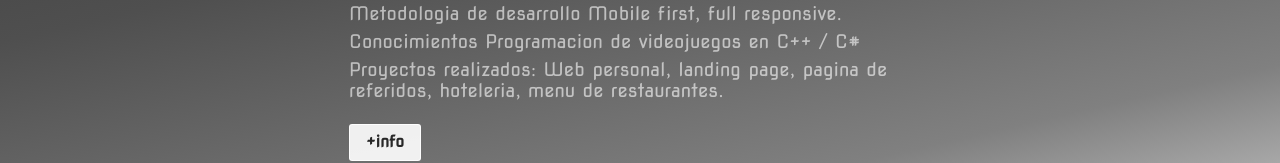
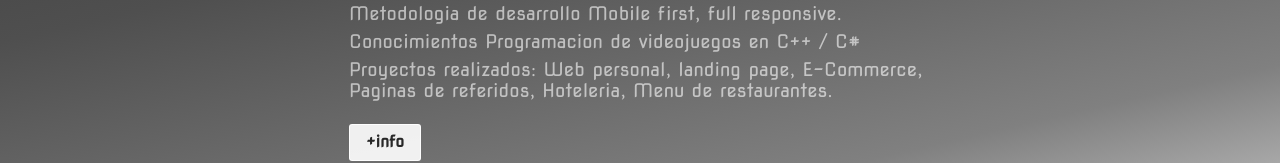
Before and after one commit to ChiriFran/portfolio, a plain HTML site: page index.html in a window 1280 px wide. Both pictures are taken after a click on the link "Acerca". Shown: the part 516-679 px from the top of the page. Drawn offline with nearby package versions, Linux system fonts and the light colour scheme; a web font is replaced by a local one.

Commit message:
acerca: Poryectos realizados

```diff
--- a/index.html
+++ b/index.html
@@ -154,7 +154,7 @@
                         <h3>+2 años de experiencia en creacion de paginas web.</h3>
                         <h3>Metodologia de desarrollo Mobile first, full responsive.</h3>
                         <h3>Conocimientos Programacion de videojuegos en C++ / C#</h3>
-                        <h3>Proyectos realizados: Web personal, landing page, pagina de referidos, hoteleria, menu de restaurantes.</h3>
+                        <h3>Proyectos realizados: Web personal, landing page, E-Commerce, Paginas de referidos, Hoteleria, Menu de restaurantes.</h3>
                     </div>
                     <button id="botonAbrirModalAcerca">+info</button>
                     <dialog id="modalAcerca">
```
